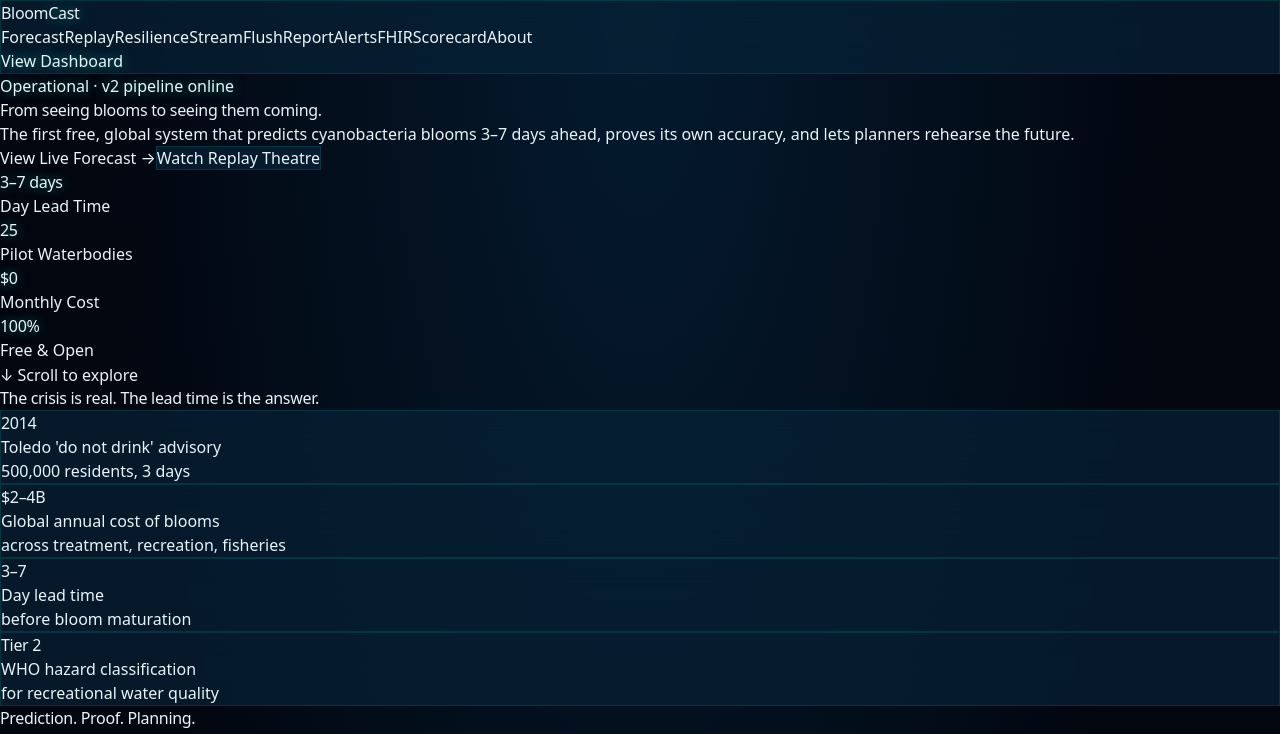
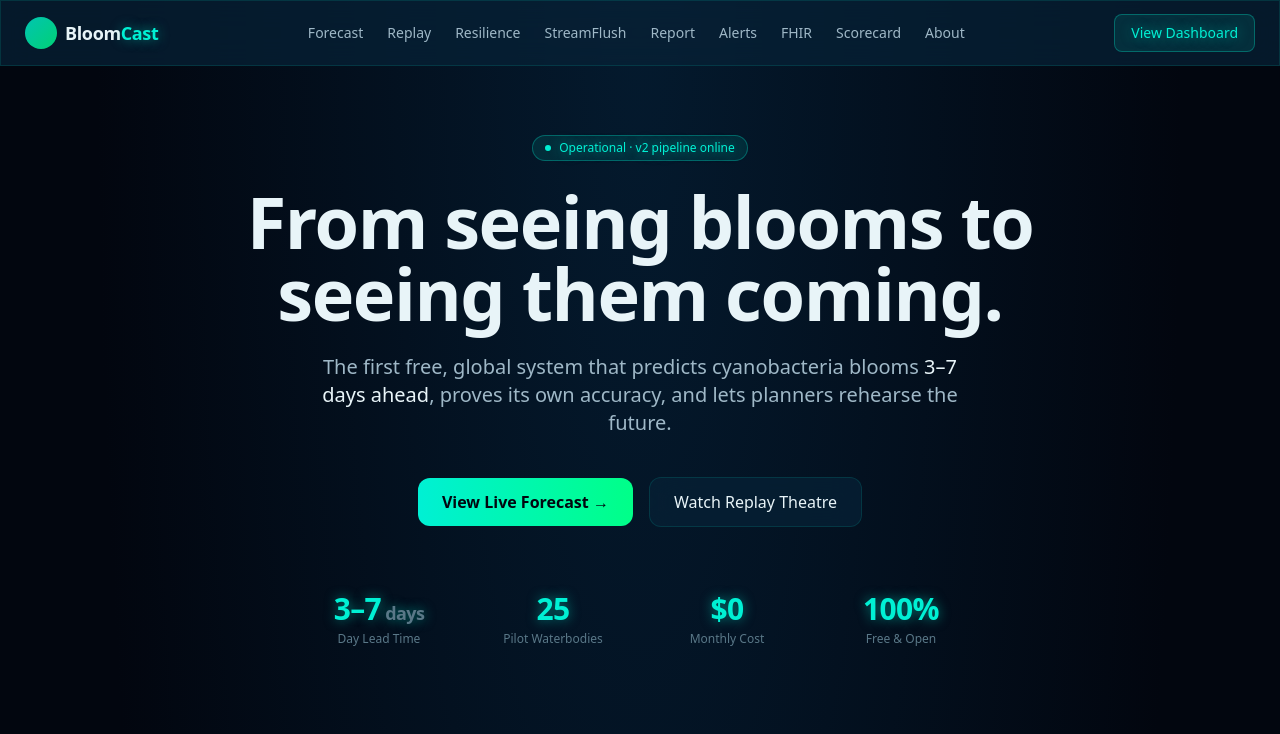
Before and after one commit to N-Garai/BloomCast, a Next.js app in the folder src/frontend/: page / in a window 1280 px wide. Shown: the top 734 px of the page. Built offline with nearby package versions, Linux system fonts and the light colour scheme.

Commit message:
MVP release: tailwind generating empty css

```diff
--- a/src/frontend/tailwind.config.js
+++ b/src/frontend/tailwind.config.js
@@ -1,5 +1,5 @@
 module.exports = {
-  content: ["./src/**/*.{js,ts,jsx,tsx,mdx}"],
+  content: ["./app/**/*.{js,ts,jsx,tsx,mdx}", "./components/**/*.{js,ts,jsx,tsx,mdx}"],
   theme: {
     extend: {
       colors: {
```
Also changed, not shown: 1 other file (tests, documents, lock files or other folders).
